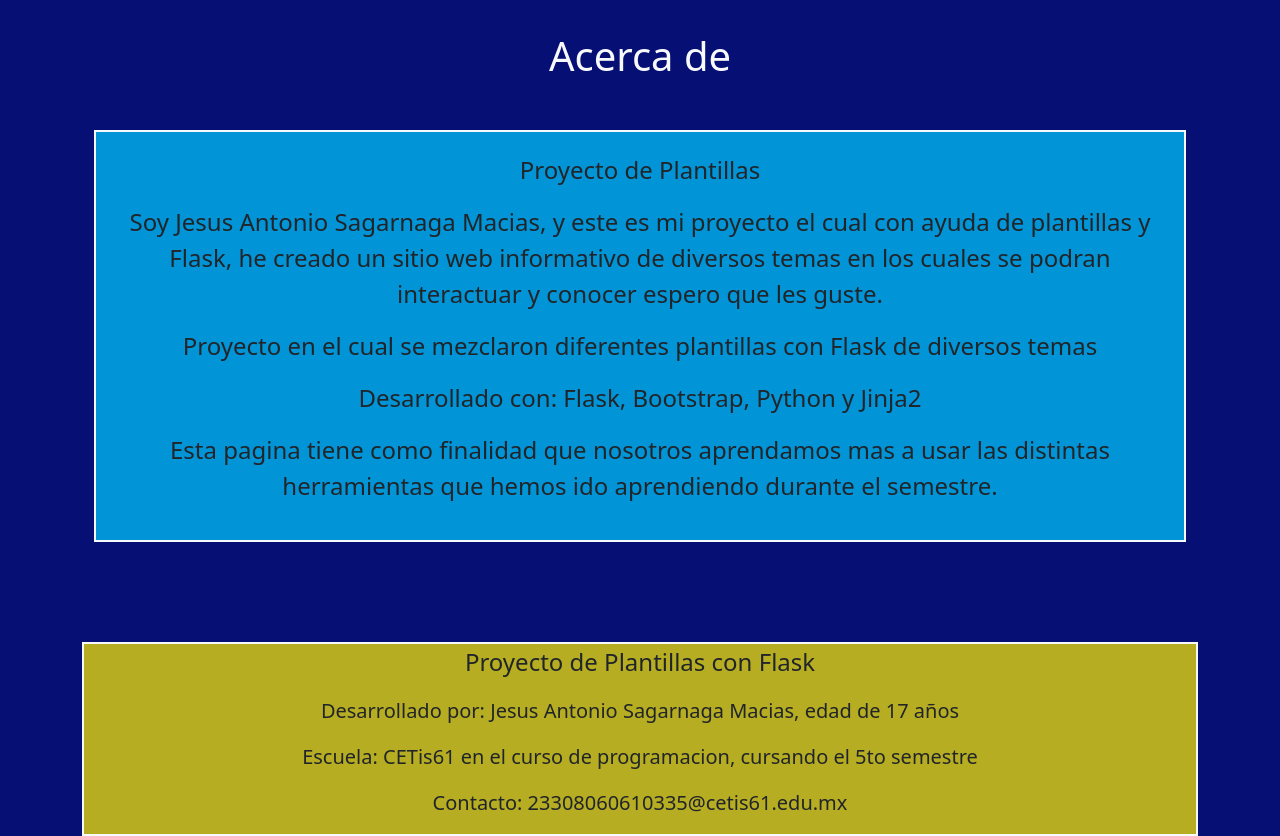
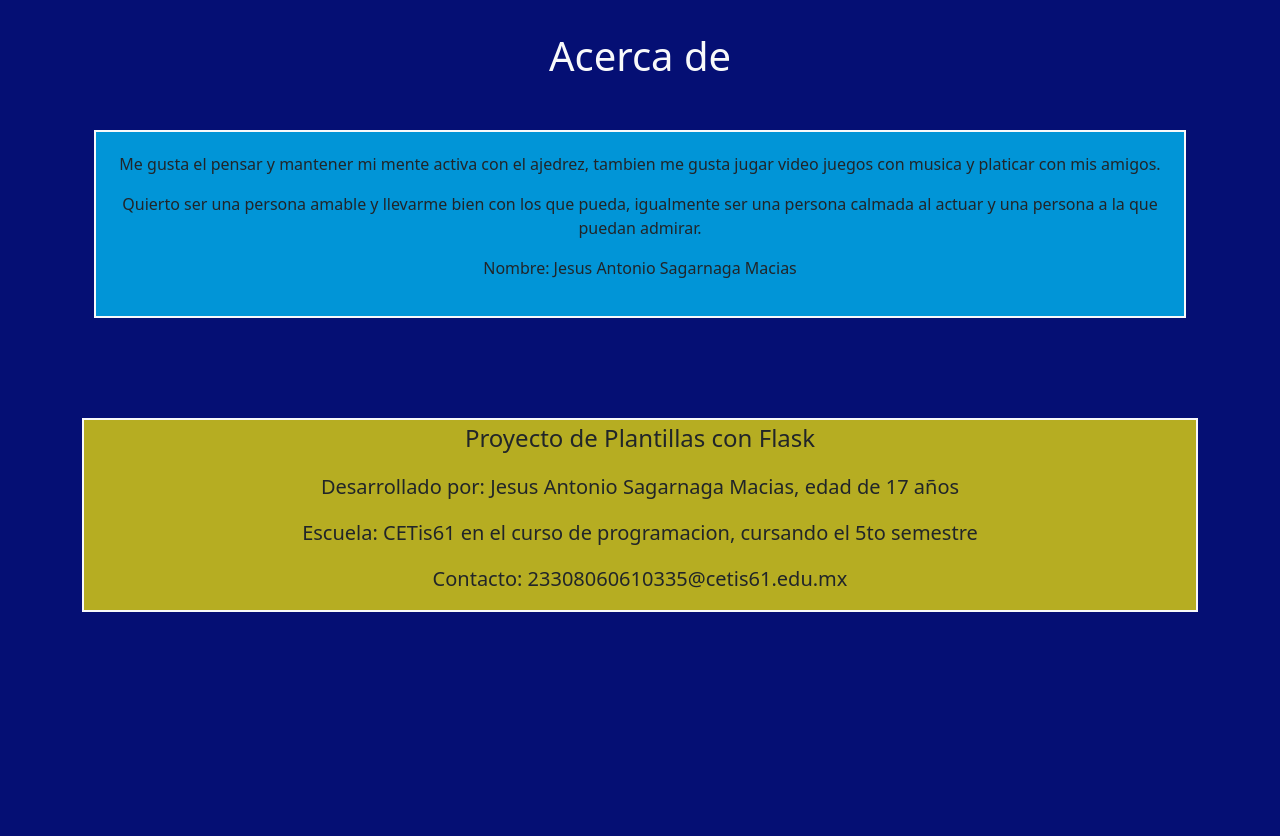
Before and after one commit to Sagarnaga-Jesus/Proye_Plantillas, a Flask app: page /acerca_de in a window 1280 px wide. Shown: the part 68-904 px from the top of the page. After the commit the page ends 680 px from the top, so only its background shows below. Run offline with Flask 3, Linux system fonts and the light colour scheme.

Commit message:
casi la envio mal

```diff
--- a/templates/acerca.html
+++ b/templates/acerca.html
@@ -12,12 +12,9 @@
             {% block contenido %}
             <h1 class="text-light"> Acerca de</h1>
                 <div class="mb-4 border border-2 border-light" style="background-color: rgba(0, 204, 255, 0.71); text-align: center; margin-top: 50px; padding: 20px;">
-                    <p class="fs-4">Proyecto de Plantillas</p>
-                    <p class="fs-4">Soy Jesus Antonio Sagarnaga Macias, y este es mi proyecto el cual con ayuda de plantillas y Flask,
-                                        he creado un sitio web informativo de diversos temas en los cuales se podran interactuar y conocer espero que les guste.</p>
-                    <p class="fs-4">Proyecto en el cual se mezclaron diferentes plantillas con Flask de diversos temas</p>
-                    <p class="fs-4">Desarrollado con: Flask, Bootstrap, Python y Jinja2</p>
-                    <p class="fs-4">Esta pagina tiene como finalidad que nosotros aprendamos mas a usar las distintas herramientas que hemos ido aprendiendo durante el semestre.</p>
+                    <p> Me gusta el pensar y mantener mi mente activa con el ajedrez, tambien me gusta jugar video juegos con musica y platicar con mis amigos.</p>
+                    <p> Quierto ser una persona amable y llevarme bien con los que pueda, igualmente ser una persona calmada al actuar y una persona a la que puedan admirar.</p>
+                    <p> Nombre: Jesus Antonio Sagarnaga Macias</p>
                 </div>
             {% endblock %}
         </div>
```
